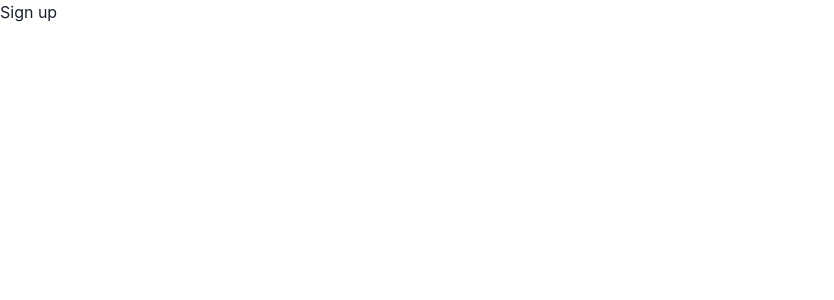
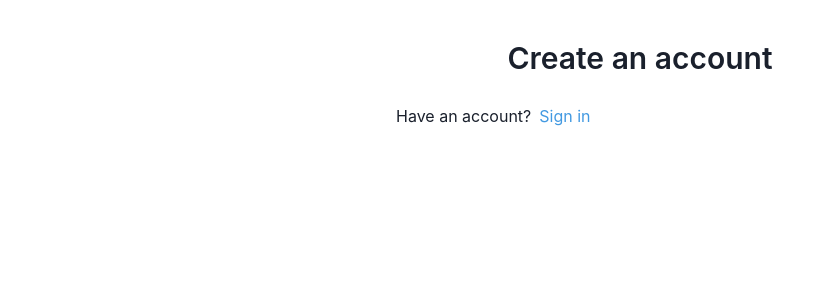
Before and after one commit to hebersandoval/organize_flow, a React (Vite) app in the folder client/: page /signup in a window 1280 px wide. Shown: the top 300 px of the page, without its empty margins (0-834 px from the left). Built offline with nearby package versions, Linux system fonts and the light colour scheme.

Commit message:
Created a Box component with nested elements to style the form.

```diff
--- a/client/src/pages/SignUp.jsx
+++ b/client/src/pages/SignUp.jsx
@@ -1,4 +1,6 @@
 import { useForm } from 'react-hook-form';
+import { Link } from 'react-router-dom';
+import { FormControl, Input, Button, Text, Box, Flex, Heading, Stack, FormErrorMessage } from '@chakra-ui/react';
 
 export default function SignUp() {
     const {
@@ -7,5 +9,22 @@ export default function SignUp() {
         formState: { errors, isSubmitting },
     } = useForm();
 
-    return <h1>Sign up</h1>;
+    return (
+        <Box p="3" maxW="lg" mx="auto">
+            <Heading as="h1" textAlign="center" fontSize="3xl" fontWeight="semibold" my="7">
+                Create an account
+            </Heading>
+
+            <form>{/* form details */}</form>
+
+            <Flex gap="2" mt="5">
+                <Text>Have an account?</Text>
+                <Link to={'/signin'}>
+                    <Text as="span" color="blue.400">
+                        Sign in
+                    </Text>
+                </Link>
+            </Flex>
+        </Box>
+    );
 }
```
